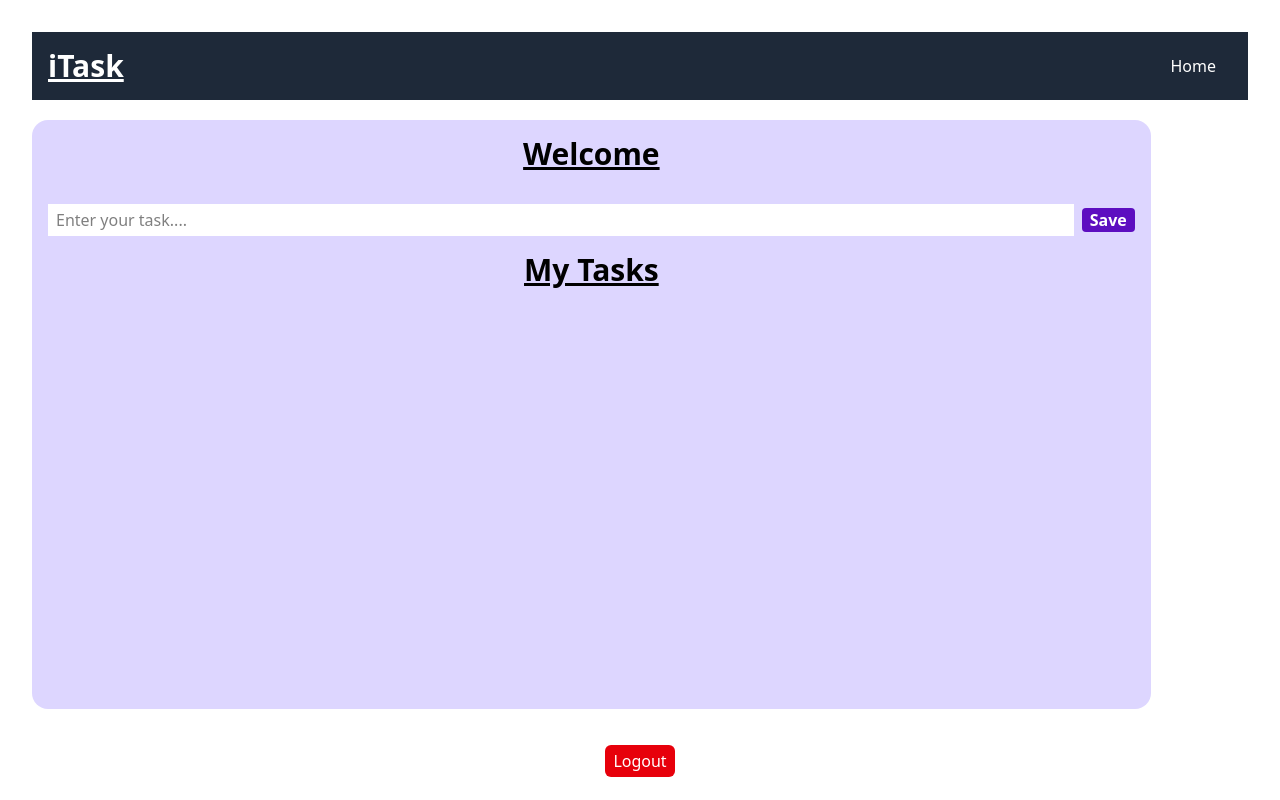
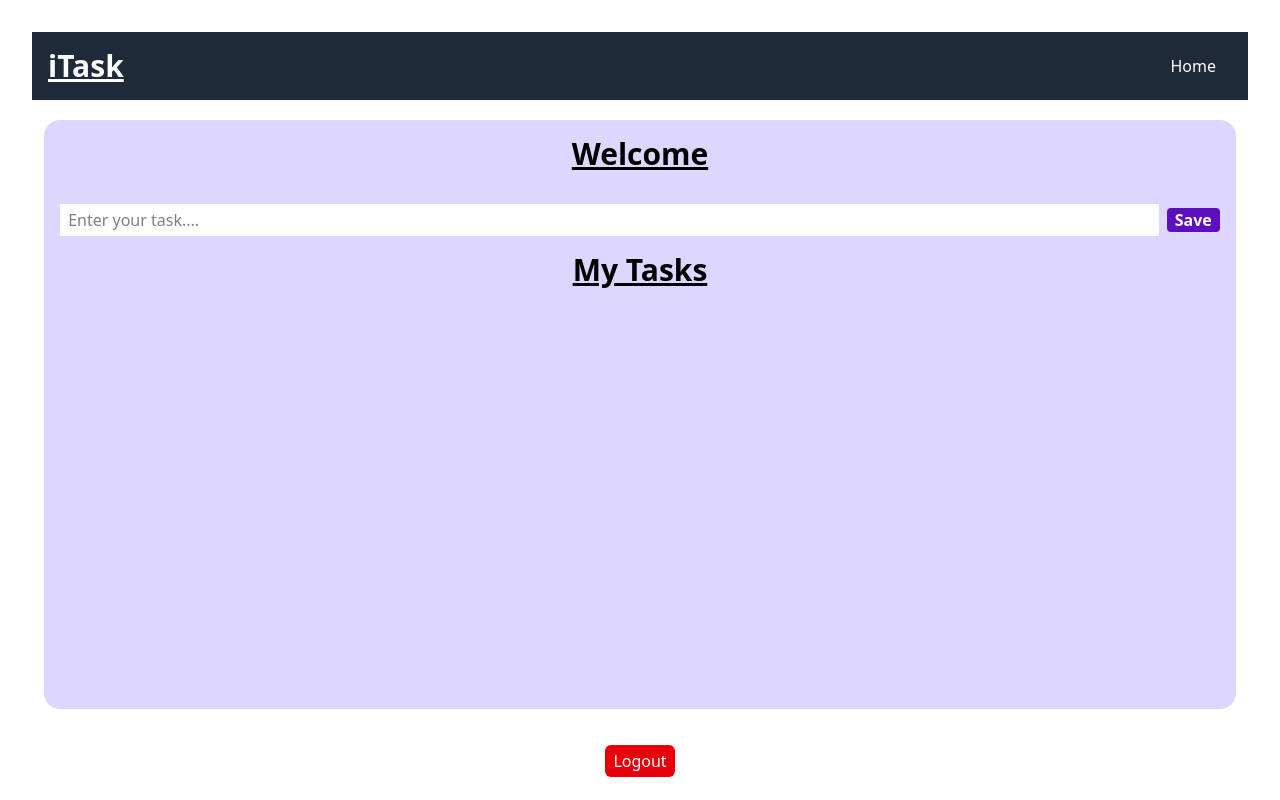
Before and after one commit to Deepak-coder-21/To-do-list, a React (Vite) app in the folder frontend/: page /home in a window 1280 px wide. Built offline with nearby package versions, Linux system fonts and the light colour scheme; sample sign-in values are in the browser's storage.

Commit message:
Update home.jsx

```diff
--- a/frontend/src/pages/home.jsx
+++ b/frontend/src/pages/home.jsx
@@ -60,7 +60,7 @@ function Home({ setIsAuthenticated }) {
 
   return (
     <>
-      <div className="container  my-5 w-[92%] min-h-[80%] bg-violet-200 rounded-2xl">
+      <div className="container  my-5 mx-auto w-[98%] min-h-[80%] bg-violet-200 rounded-2xl">
         <h1 className="text-3xl font-bold underline text-center p-4">Welcome {loggedInUser}</h1>
         <div className="flex flex-wrap gap-2 justify-center items-center p-4 w-full">
           <input
```
